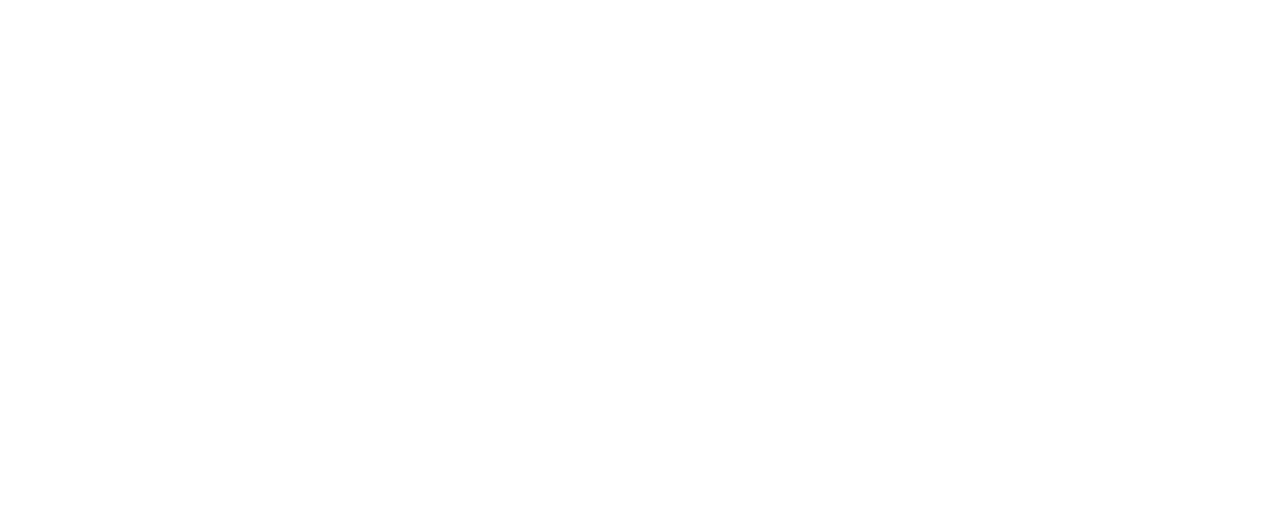
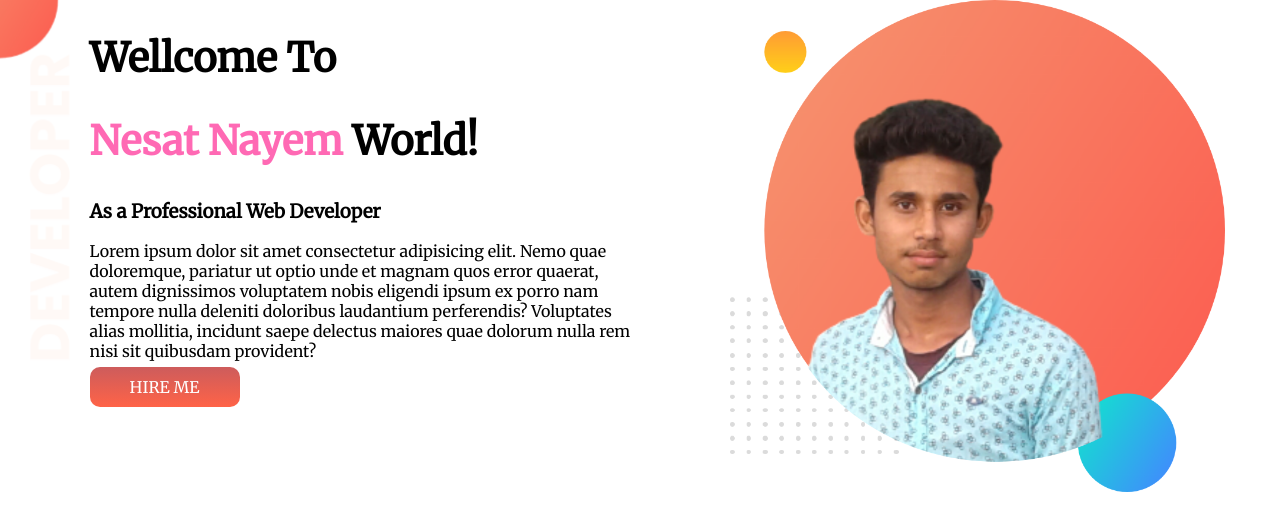
Before and after one commit to Nesat-Nayem/Develiper-portfolio, a plain HTML site: page index.html in a window 1280 px wide. Drawn offline with Linux system fonts and the light colour scheme.

Commit message:
header part

```diff
--- a/index.html
+++ b/index.html
@@ -4,10 +4,24 @@
     <meta charset="UTF-8">
     <meta http-equiv="X-UA-Compatible" content="IE=edge">
     <meta name="viewport" content="width=device-width, initial-scale=1.0">
+    <link rel="preconnect" href="https://fonts.googleapis.com">
+    <link rel="preconnect" href="https://fonts.gstatic.com" crossorigin>
+    <link href="https://fonts.googleapis.com/css2?family=Merriweather&display=swap" rel="stylesheet">
     <title>Nesat Nayem Portfolio</title>
     <link rel="stylesheet" href="style.css">
 </head>
 <body>
-
+    <section class="top_area flexeble_area">
+        <div class="hef_width">
+            <h1>Wellcome To</h1>
+            <h1><span class="color_text">Nesat Nayem</span> World!</h1>
+            <h3>As a Professional Web Developer</h3>
+            <p>Lorem ipsum dolor sit amet consectetur adipisicing elit. Nemo quae doloremque, pariatur ut optio unde et magnam quos error quaerat, autem dignissimos voluptatem nobis eligendi ipsum ex porro nam tempore nulla deleniti doloribus laudantium perferendis? Voluptates alias mollitia, incidunt saepe delectus maiores quae dolorum nulla rem nisi sit quibusdam provident?</p>
+            <a class="botton" target="_blank" href="https://www.linkedin.com/in/nesat-nayem-747592216/">HIRE ME</a>
+        </div>
+        <div class="hef_width">
+            <img src="images/nesat-picture.png" alt="">
+        </div>
+    </section>
 </body>
 </html>
--- a/style.css
+++ b/style.css
@@ -0,0 +1,39 @@
+body{
+    font-family: 'Merriweather', serif;
+    margin: 0;
+
+}
+h1{
+    font-size: 40px;
+}
+.top_area{
+background-image:url(images/top-banner.png);
+background-repeat: no-repeat;
+}
+
+.color_text{
+    color:hotpink;
+}
+
+.hef_width{
+width: 50%;
+padding-left: 7%;
+}
+
+.hef_width img{
+    width: 90%;
+}
+
+.flexeble_area{
+    display: flex;
+    margin-bottom: 150px;
+}
+
+.botton{
+    background-image: linear-gradient(indianred, tomato);
+    padding: 10px 40px;
+    text-decoration: none;
+    border-radius: 10px;
+    color: white;
+
+}
```
Also changed, not shown: images/dream-bg.png (added), images/exp-bg.png (added), images/fgfdg.png (added), images/jhankar.png (added), images/jhankar2.png (added), images/my-bg.png (added), images/my-bg2.png (added), images/nesat-picture.png (added), images/top-banner.png (added).
